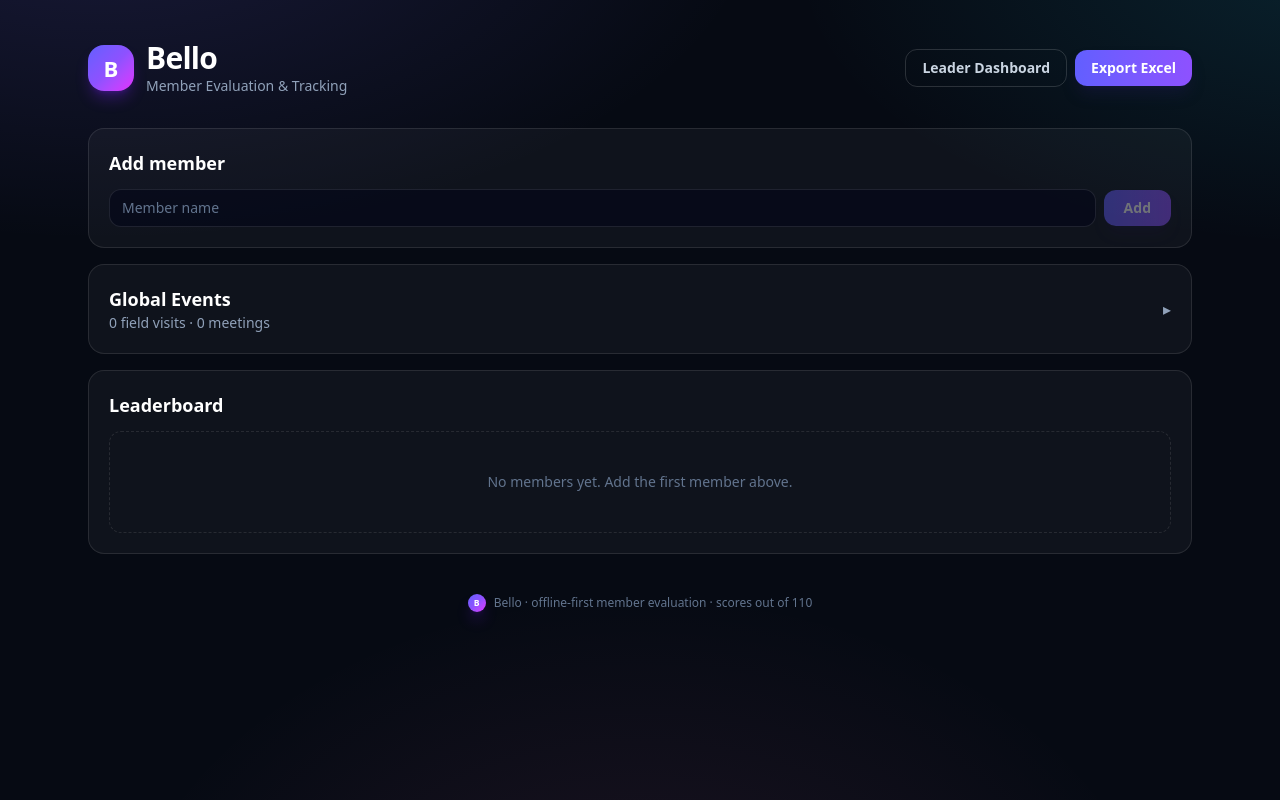
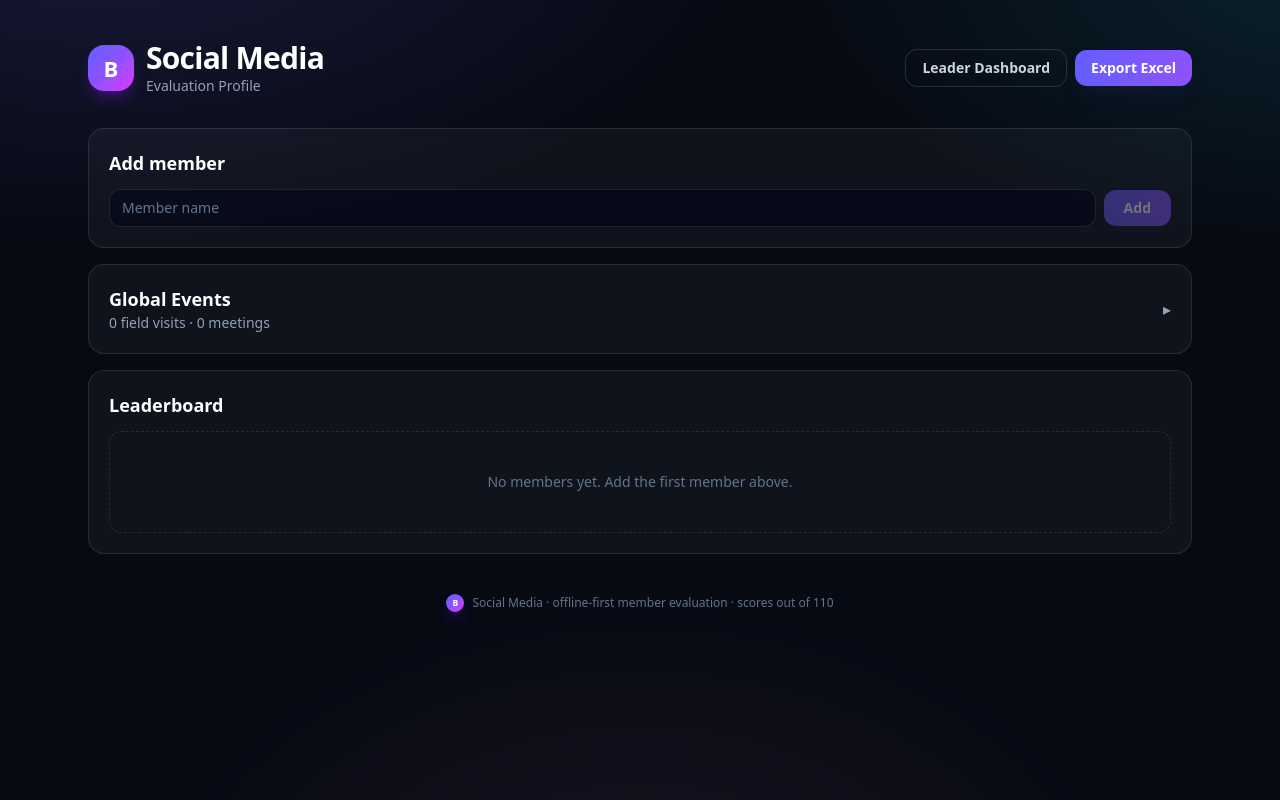
Before and after one commit to youssef336/YLY-web-sm, a Next.js app: page / in a window 1280 px wide. Built offline with nearby package versions, Linux system fonts and the light colour scheme.

Commit message:
Refactor code structure for improved readability and maintainability

```diff
--- a/public/sw.js
+++ b/public/sw.js
@@ -3,7 +3,7 @@
 const CACHE_NAME = 'member-eval-v5';
 const PRECACHE = [
   '/',
-  '/exel need/SMMEMBER .xlsx',
+  '/Excel Need/SMMEMBER.xlsx',
   '/icon.svg',
   '/manifest.webmanifest',
 ];
@@ -32,7 +32,7 @@ self.addEventListener('fetch', (event) => {
 
   // Never cache the Excel template at runtime — it has cache-busting params
   // and must always come from the network so formula updates take effect.
-  if (request.url.includes('/exel need/') && request.url.endsWith('.xlsx')) {
+  if (request.url.includes('/Excel Need/') && request.url.endsWith('.xlsx')) {
     event.respondWith(fetch(request));
     return;
   }
--- a/src/app/layout.tsx
+++ b/src/app/layout.tsx
@@ -3,9 +3,9 @@ import './globals.css';
 import { ServiceWorkerRegister } from './service-worker-register';
 
 export const metadata: Metadata = {
-  title: 'Bello — Member Evaluation',
+  title: 'Social Media — Evaluation Profile',
   description:
-    'Bello: offline-first committee member evaluation, scoring, strict Excel template injection and WhatsApp reporting.',
+    'Social Media: offline-first member evaluation, scoring, strict Excel template injection and WhatsApp reporting.',
 };
 
 export const viewport: Viewport = {
--- a/src/app/leader/page.tsx
+++ b/src/app/leader/page.tsx
@@ -449,7 +449,7 @@ export default function LeaderDashboardPage() {
 
       <footer className="mt-10 flex items-center justify-center gap-2 text-xs text-slate-500">
         <BelloLogo size={18} />
-        <span>Bello &middot; offline-first member evaluation</span>
+        <span>Social Media &middot; offline-first member evaluation</span>
       </footer>
     </main>
   );
--- a/src/app/manifest.ts
+++ b/src/app/manifest.ts
@@ -3,9 +3,9 @@ import type { MetadataRoute } from 'next';
 /** PWA manifest: makes Bello installable on phones/desktops. */
 export default function manifest(): MetadataRoute.Manifest {
   return {
-    name: 'Bello — Member Evaluation',
-    short_name: 'Bello',
-    description: 'Offline-first committee member evaluation, scoring and WhatsApp reporting.',
+    name: 'Social Media — Evaluation Profile',
+    short_name: 'Social Media',
+    description: 'Offline-first Social Media member evaluation, scoring and WhatsApp reporting.',
     start_url: '/',
     display: 'standalone',
     orientation: 'portrait-primary',
--- a/src/app/members/[id]/page.tsx
+++ b/src/app/members/[id]/page.tsx
@@ -240,7 +240,7 @@ export default function MemberProfilePage() {
             {profile.member.name}
           </h1>
           <p className="text-sm text-slate-400">
-            Evaluation profile &middot; data stays on this device
+            Social Media Evaluation Profile &middot; data stays on this device
           </p>
         </div>
       </header>
@@ -418,7 +418,7 @@ export default function MemberProfilePage() {
 
       <footer className="mt-8 flex items-center justify-center gap-2 text-xs text-slate-500">
         <BelloLogo size={18} />
-        <span>Bello &middot; offline-first member evaluation</span>
+        <span>Social Media &middot; offline-first member evaluation</span>
       </footer>
     </main>
   );
--- a/src/app/page.tsx
+++ b/src/app/page.tsx
@@ -175,8 +175,8 @@ export default function HomePage() {
         <div className="flex items-center gap-3">
           <BelloLogo size={46} />
           <div>
-            <h1 className="text-3xl font-black tracking-tight text-white">Bello</h1>
-            <p className="text-sm text-slate-400">Member Evaluation &amp; Tracking</p>
+            <h1 className="text-3xl font-black tracking-tight text-white">Social Media</h1>
+            <p className="text-sm text-slate-400">Evaluation Profile</p>
           </div>
         </div>
         <div className="flex items-center gap-2">
@@ -425,7 +425,7 @@ export default function HomePage() {
 
       <footer className="mt-10 flex items-center justify-center gap-2 text-xs text-slate-500">
         <BelloLogo size={18} />
-        <span>Bello &middot; offline-first member evaluation &middot; scores out of 110</span>
+        <span>Social Media &middot; offline-first member evaluation &middot; scores out of 110</span>
       </footer>
     </main>
   );
--- a/src/infrastructure/config.ts
+++ b/src/infrastructure/config.ts
@@ -9,7 +9,7 @@ export const APP_CONFIG = {
   /** Human-readable version shown in the link. */
   WHATSAPP_TO_DISPLAY: '+201100572740',
   /** Path (relative to the web root) of the real SMMEMBER template. */
-  TEMPLATE_PATH: '/exel need/SMMEMBER .xlsx',
+  TEMPLATE_PATH: '/Excel Need/SMMEMBER.xlsx',
   /** Filename used for the exported/downloaded workbook. */
-  EXPORT_FILENAME: 'SMMEMBER .xlsx',
+  EXPORT_FILENAME: 'SMMEMBER.xlsx',
 } as const;
--- a/src/infrastructure/excel/excel-merger.ts
+++ b/src/infrastructure/excel/excel-merger.ts
@@ -160,7 +160,7 @@ export async function mergeExcelFiles(
   taskTarget?: number,
 ): Promise<Uint8Array> {
   // 1. Load pristine master template
-  const masterUrl = `${new URL(SMMEMBER_TEMPLATE.filePath, window.location.origin).href}?v=${Date.now()}`;
+  const masterUrl = `${new URL(encodeURI(SMMEMBER_TEMPLATE.filePath), window.location.origin).href}?v=${Date.now()}`;
   const masterRes = await fetch(masterUrl, {
     cache: 'no-store',
     headers: {
--- a/src/infrastructure/excel/exceljs-injector.ts
+++ b/src/infrastructure/excel/exceljs-injector.ts
@@ -26,7 +26,7 @@ const bonusCol = columnLetterToIndex(columns.bonus);
  * entirely in the browser (offline-first — no server involved).
  *
  * Template fidelity rules:
- *   - Loads the ORIGINAL .xlsx from public/exel need/ via workbook.xlsx.load().
+ *   - Loads the ORIGINAL .xlsx from public/Excel Need/ via workbook.xlsx.load().
  *   - NEVER creates a new workbook or worksheet — modifies the existing one.
  *   - ONLY writes to cells that have actual data to inject.
  *   - NEVER touches formula columns (C, T, S, AJ, AN, AO, AP).
@@ -41,7 +41,7 @@ export class ExceljsInjector implements ExcelGenerator {
   }): Promise<Uint8Array> {
     const { profiles, globalFieldVisits, globalMeetings } = input;
 
-    const templatePath = SMMEMBER_TEMPLATE.filePath;
+    const templatePath = encodeURI(SMMEMBER_TEMPLATE.filePath);
     const cacheBust = new Date().getTime();
     const templateUrl = `${new URL(templatePath, window.location.origin).href}?v=${cacheBust}`;
     let templateBytes: ArrayBuffer;
@@ -58,7 +58,7 @@ export class ExceljsInjector implements ExcelGenerator {
       templateBytes = await res.arrayBuffer();
     } catch (cause) {
       throw new Error(
-        `SMMEMBER template not bundled. Copy "SMMEMBER .xlsx" from the "exel need" folder into public/exel need/ and rebuild.`,
+        `SMMEMBER template not bundled. Place "SMMEMBER.xlsx" at public/Excel Need/SMMEMBER.xlsx and rebuild.`,
         { cause },
       );
     }
```
Also changed, not shown: 1 other file (tests, documents, lock files or other folders).
